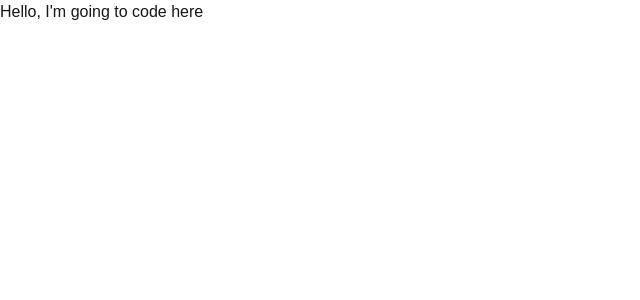
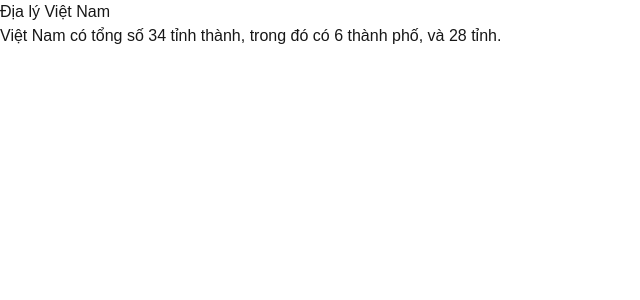
Before and after one commit to lumina293/my-website, a Next.js app: page /vietnam-geo in a window 1280 px wide. Shown: the top 300 px of the page, without its empty margins (0-640 px from the left). Built offline with nearby package versions, Linux system fonts and the light colour scheme.

Commit message:
Show total provinces and cities on Vietnam Geo page

```diff
--- a/app/vietnam-geo/page.js
+++ b/app/vietnam-geo/page.js
@@ -1,7 +1,16 @@
+import Provinces from "@/app/vietnam-geo/data";
+import {countProvinces, countCities} from "@/app/vietnam-geo/process";
+
 export default function VietnamGeo() {
+    let numberOfProvinces = countProvinces(Provinces)
+    let numberOfCities = countCities(Provinces)
+
     return (
         <div>
-            <h1>Hello, I&#39;m going to code here</h1>
+            <h1>Địa lý Việt Nam</h1>
+            <p>Việt Nam có tổng số {numberOfProvinces + numberOfCities} tỉnh thành,
+                trong đó có {numberOfCities} thành phố, và {numberOfProvinces} tỉnh.
+            </p>
         </div>
     )
 }
--- a/app/vietnam-geo/process.js
+++ b/app/vietnam-geo/process.js
@@ -1,21 +1,4 @@
-import ProvincesData from "./data.js"
-
-/*
-JavaScript:
-
-function doSomething(param) {
-    // do something here
-    return result
-}
-
-Python
-
-def do_something(param):
-    # do something here
-    return result
-*/
-
-function countProvinces(provinces) {
+export function countProvinces(provinces) {
     let count = 0
     for (let i= 0; i < provinces.length; i++) {
         if (provinces[i].type === "Tỉnh") {
@@ -25,7 +8,7 @@ function countProvinces(provinces) {
     return count;
 }
 
-function countCities(provinces) {
+export function countCities(provinces) {
     let count = 0
     for (let i = 0; i < provinces.length; i++) {
         if (provinces[i].type === "Thành phố") {
@@ -159,46 +142,3 @@ function findTop10PopularCommuneNames(provinces) {
     communeNameCountArr.sort( (a, b) => b.count - a.count )
     return communeNameCountArr.slice(0, 10)
 }
-
-function main() {
-
-    let biggestProvinceByArea = findBiggestProvinceByArea(ProvincesData)
-    console.log("The biggest province is " + biggestProvinceByArea.name + " with area of " + biggestProvinceByArea.areaInKm2 + " km2.")
-    let smallestProvinceByArea = findSmallestProvinceByArea(ProvincesData)
-    console.log("The smallest province is " + smallestProvinceByArea.name + " with area of " + smallestProvinceByArea.areaInKm2 + " km2.")
-
-    let mostPopulatedProvince = findMostPopulatedProvince(ProvincesData)
-    console.log("The most population province is " + mostPopulatedProvince.name + " with population of " + mostPopulatedProvince.population + ".")
-
-    let leastPopulatedProvince = findLeastPopulatedProvince(ProvincesData)
-    console.log("The least population province is " + leastPopulatedProvince.name + " with population of " + leastPopulatedProvince.population + ".")
-
-    let highestDensityProvince = findProvinceWithHighestDensity(ProvincesData)
-    console.log("The highest density province is " + highestDensityProvince.name + " with population of " + highestDensityProvince.population + " and area of " + highestDensityProvince.areaInKm2 + " km2.")
-
-    let lowestDensityProvince = findProvinceWithLowestDensity(ProvincesData)
-    console.log("The lowest density province is " + lowestDensityProvince.name + " with population of " + lowestDensityProvince.population + " and area of " + lowestDensityProvince.areaInKm2 + " km2.")
-
-    let citiesCount = countCities(ProvincesData)
-    console.log("Total number of cities: " + citiesCount)
-
-    let provincesCount = countProvinces(ProvincesData)
-    console.log("Total number of provinces: " + provincesCount)
-
-    let communesCount = countCommunes(ProvincesData)
-    console.log("Total number of communes: " + communesCount)
-
-    let wardsCount = countWards(ProvincesData)
-    console.log("Total number of wards: " + wardsCount)
-
-    let specializedZonesCount = countSpecializedZones(ProvincesData)
-    console.log("Total number of specialized zones: " + specializedZonesCount)
-
-    let top10PopularCommuneNames = findTop10PopularCommuneNames(ProvincesData)
-    console.log("Top 10 popular commune names:")
-    for (let i = 0; i < top10PopularCommuneNames.length; i++) {
-        console.log( (i + 1) + ". " + top10PopularCommuneNames[i].name + " - " + top10PopularCommuneNames[i].count + " communes")
-    }
-}
-
-main()
```
